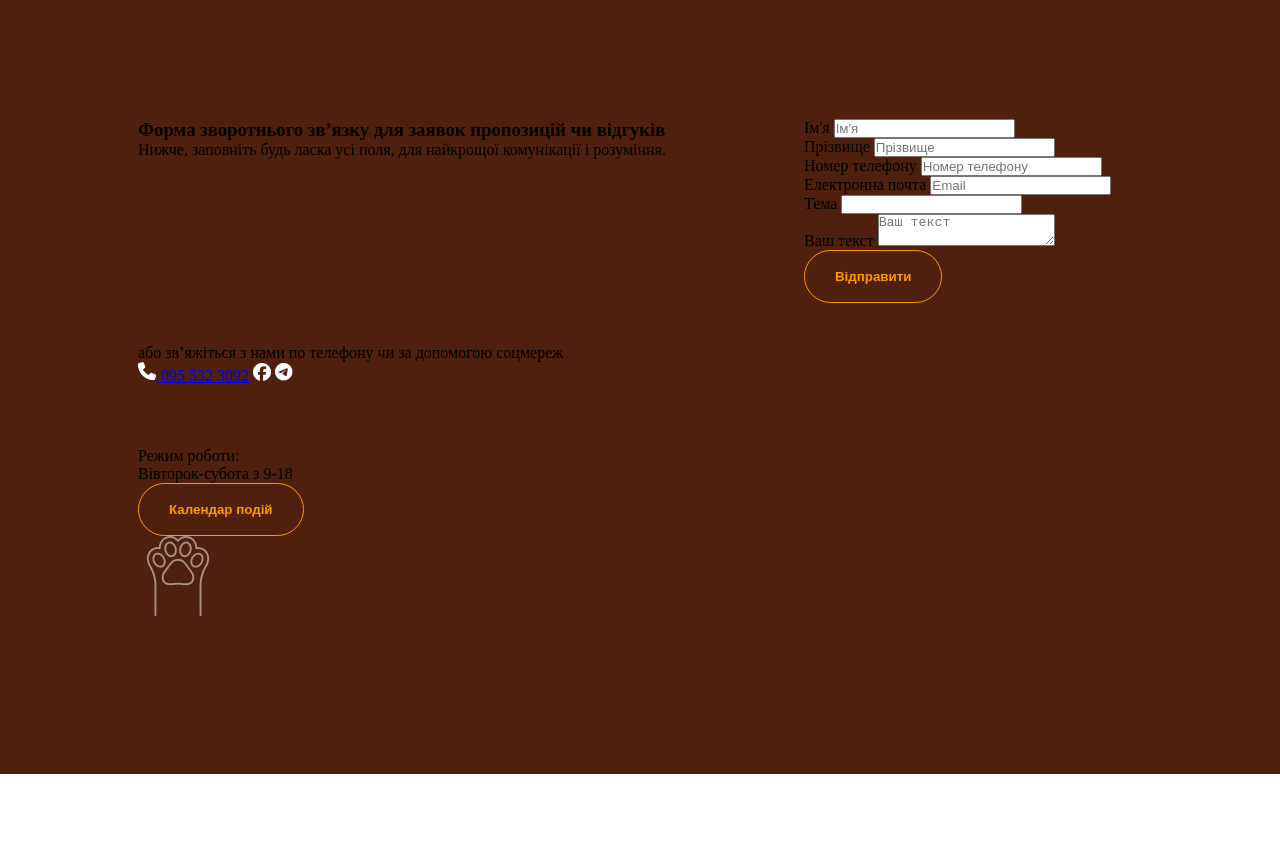
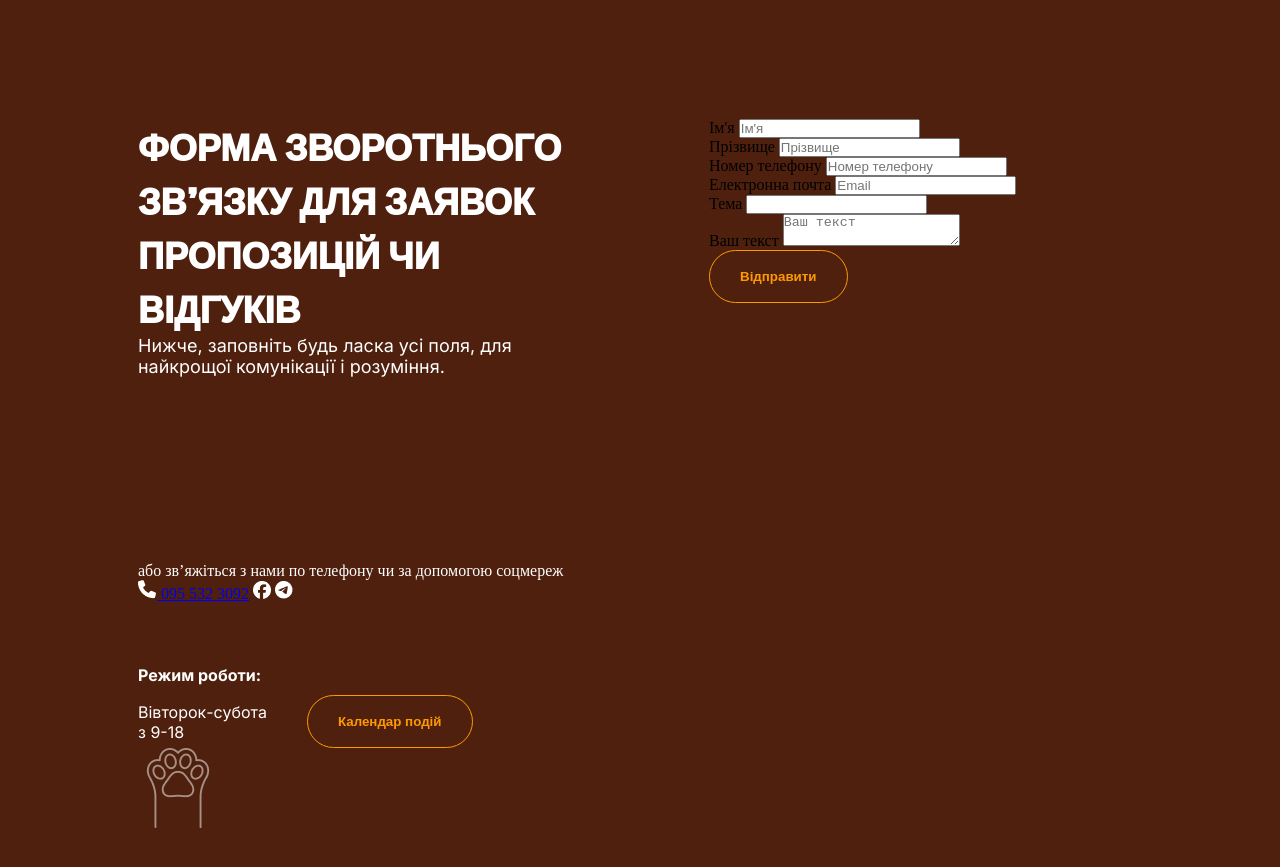
Before and after one commit to Sen1ch66/KoloMolodi, a plain HTML site: page index.html in a window 1280 px wide. Shown: the part 6785-7652 px from the top of the page. Before the commit the page ends 7559 px from the top, so only its background shows below. Drawn offline with nearby package versions, Linux system fonts and the light colour scheme.

Commit message:
safety safe

```diff
--- a/index.html
+++ b/index.html
@@ -250,9 +250,14 @@
                     <a href="https://t.me/kolomolodi" target="_blank"><img src="./img/icos/telegram.png" alt="Telegram Icon"></a>
                 </div>
                 <div class="worktime">
-                    <p>Режим роботи:</p>
-                    <p>Вівторок-субота з 9-18</p>
-                    <button class="sectionButton sectionButtonPrimary">Календар подій</button>
+                    <h4>Режим роботи:</h4>
+                    <div class="workdays">
+                        <div>
+                            <p>Вівторок-субота</p>
+                            <p>з 9-18</p>
+                        </div>
+                        <button class="sectionButton sectionButtonPrimary">Календар подій</button>
+                    </div>
                 </div>
             </div>
             <form action="#">
--- a/style.css
+++ b/style.css
@@ -33,6 +33,10 @@ body {
   span{
     text-decoration-style: wavy ;
   }
+}
+.defaulfP{
+  font-size: 18px;
+  font-family: "Inter", sans-serif;
 }
 .navigation {
   padding: 18px 30px;
@@ -349,15 +353,39 @@ body {
   }
   & .contactsContent{
     display: grid;
-    grid-auto-columns: max-content;
+    grid-auto-columns: 1fr;
     grid-auto-flow: column;
     gap: 138px;
     & .contactsInfo{
       display: flex;
       flex-direction: column;
       gap: 62px;
+      color: #fff;
       & .info{
         margin-bottom: calc(185px - 62px);
+        & .sectionFormTitle{
+          font-family:"Anton", sans-serif;
+          text-transform: uppercase;
+          font-size: 36px;
+          font-weight: 1000;
+        }
+        & .sectionFormText{
+          font-size: 18px;
+          font-family: "Inter", sans-serif;
+        }
+      }
+      & .worktime{
+        h4{
+          margin-bottom: 10px;
+        }
+        h4, p{
+          font-family: "Inter", sans-serif;
+        }
+        & .workdays{
+          display: flex;
+          align-items: center;
+          gap: 40px;
+        }
       }
     }
   }
```
